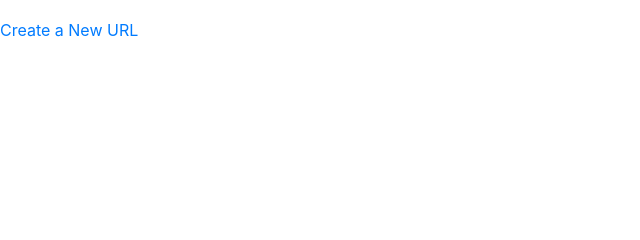
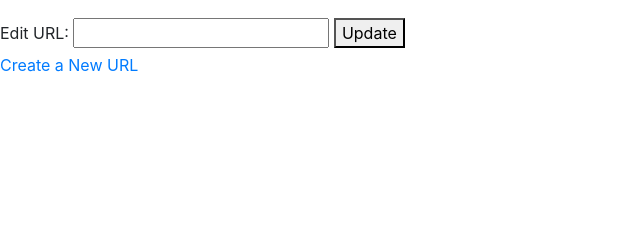
Before and after one commit to amzia99/tinyapp, a Node server app: template views/urls_show.ejs in a window 1280 px wide. Shown: the part 174-414 px from the top of the page, without its empty margins (0-640 px from the left). Run offline with Node 20, Linux system fonts and the light colour scheme; the template is opened without the code that fills it, so the values that code supplies are empty; some libraries are stand-ins or nearby versions.

Commit message:
Added URL editing functioin

```diff
--- a/express_server.js
+++ b/express_server.js
@@ -75,6 +75,12 @@ app.post('/urls/:id/delete', (req, res) => {
   res.redirect('/urls');
 });
 
+app.post('/urls/:id', (req, res) => {
+  const shortURL = req.params.id;
+  const newLongURL = req.body.longURL;
+  urlDatabase[shortURL].longURL = newLongURL;
+  res.redirect('/urls');
+});
 
 
 function generateRandomString() {
--- a/views/urls_show.ejs
+++ b/views/urls_show.ejs
@@ -13,6 +13,11 @@
     <h1>Details for URL:</h1>
     <p>Short URL ID: <%= id %></p>
     <p>Long URL: <%= longURL %></p>
+    <form method="POST" action="/urls/<%= shortURL %>">
+      <label for="longURL">Edit URL:</label>
+      <input type="text" id="longURL" name="longURL" value="<%= urlDatabase[shortURL].longURL %>">
+      <button type="submit">Update</button>
+    </form>
     <a href="#">Create a New URL</a>
   </body>
 </html>
```
